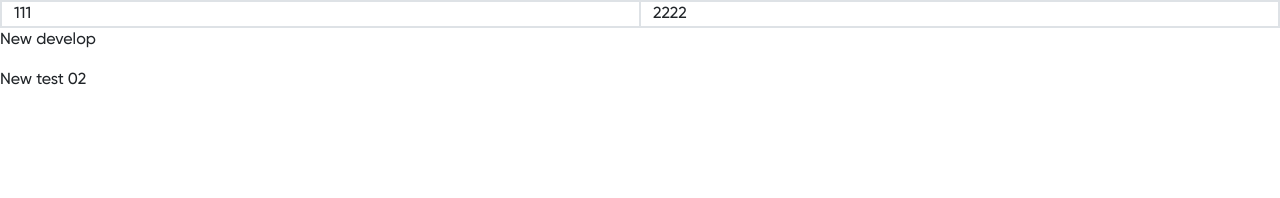
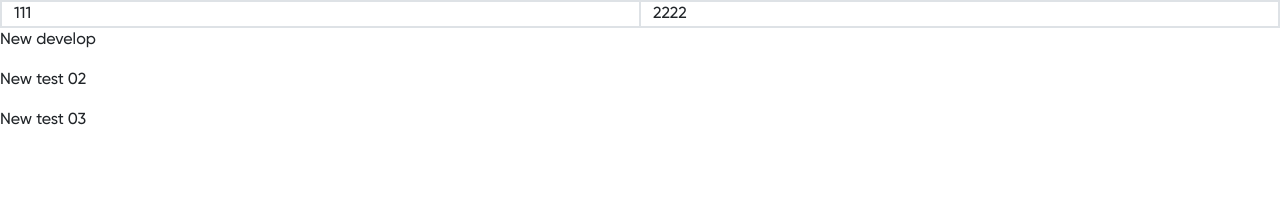
Before and after one commit to RomanMeleshko/MeleshkoCV, a Vue app: page / in a window 1280 px wide. Shown: the top 198 px of the page. Built offline with nearby package versions, Linux system fonts and the light colour scheme.

Commit message:
Added local 03

```diff
--- a/src/App.vue
+++ b/src/App.vue
@@ -16,6 +16,7 @@
       New develop
     </p>
     <p>New test 02</p>
+    <p>New test 03</p>
 
   </div>
 </template>
```
